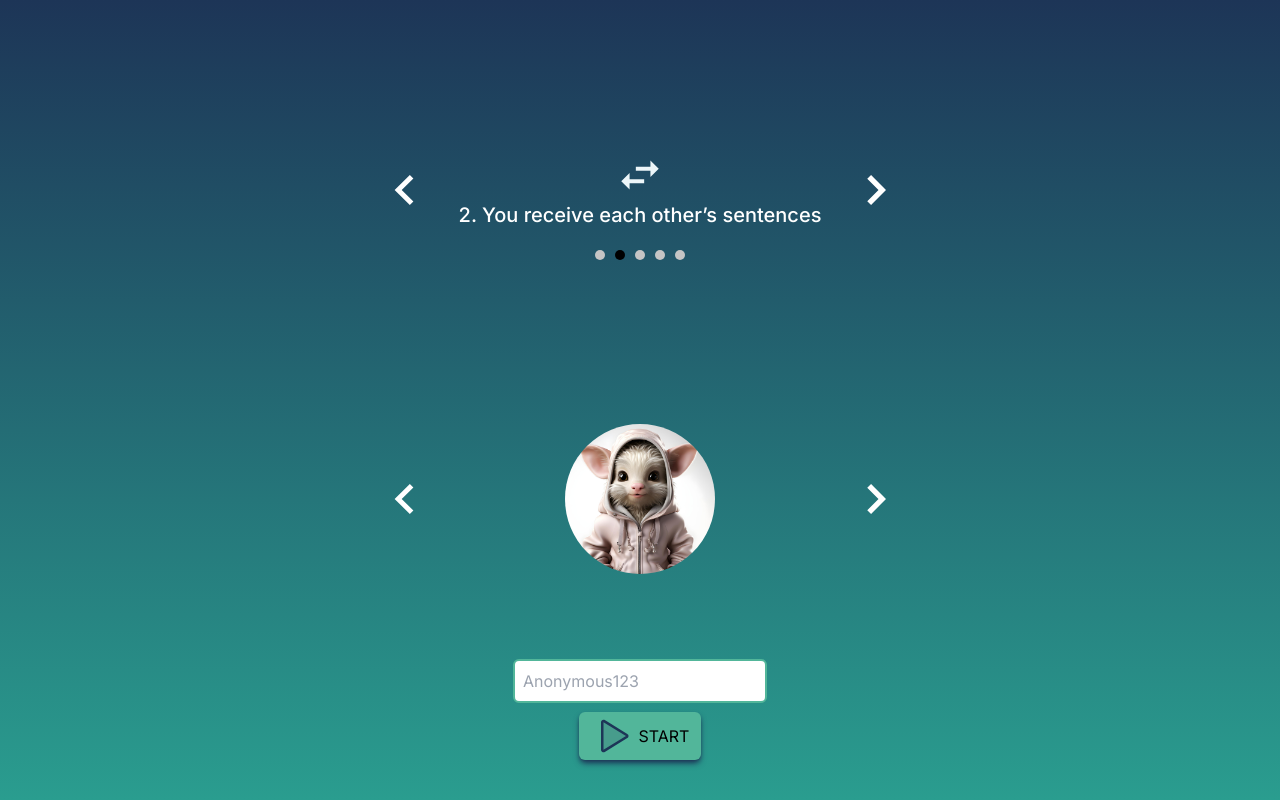
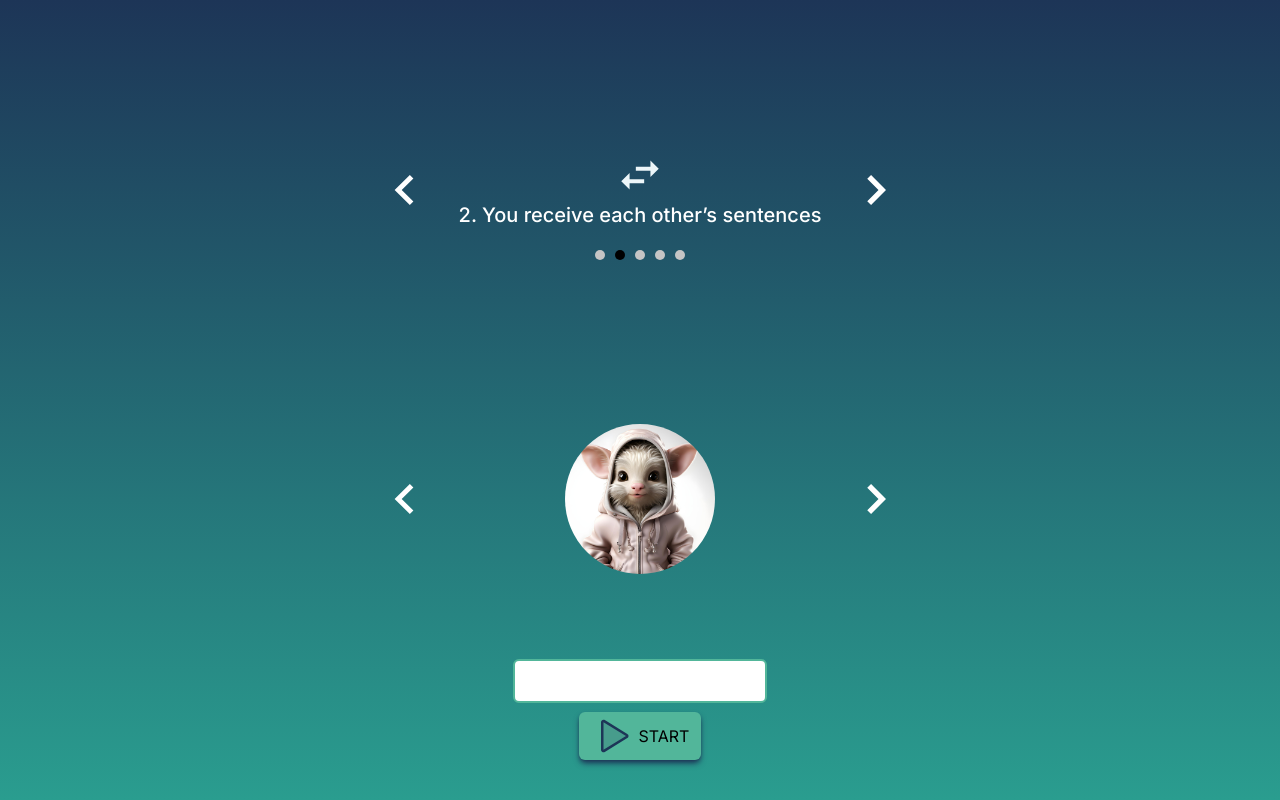
Before and after one commit to dylancobb/in-house-project, a Next.js app: page / in a window 1280 px wide. Built offline with nearby package versions, Linux system fonts and the light colour scheme; no server answers.

Commit message:
Input refactored

```diff
--- a/app/components/Input.tsx
+++ b/app/components/Input.tsx
@@ -1,19 +1,22 @@
 import React from 'react';
 interface Props {
-  setStateUsername: (stateUsername: string) => void;
+  setFunction: (value: string) => void;
+  label: string;
+  placeholder: string;
 }
 
-const Input = ({setStateUsername}: Props) => {
+
+const Input = ({setFunction, label, placeholder}: Props) => {
   return (
     <>
       <div>
-        <label htmlFor="userName"></label>
+        <label htmlFor={label}></label>
         <input
           className="flex justify-center p-2 rounded-md mix-blend-hard-difference border-2 border-solid border-green "
           type="text"
-          id="userName"
-          placeholder="Anonymous123"
-          onChange={(text) => setStateUsername(text.target.value)}
+          id={label}
+          placeholder={placeholder}
+          onChange={(text) => setFunction(text.target.value)}
 
         ></input>
       </div>
```
